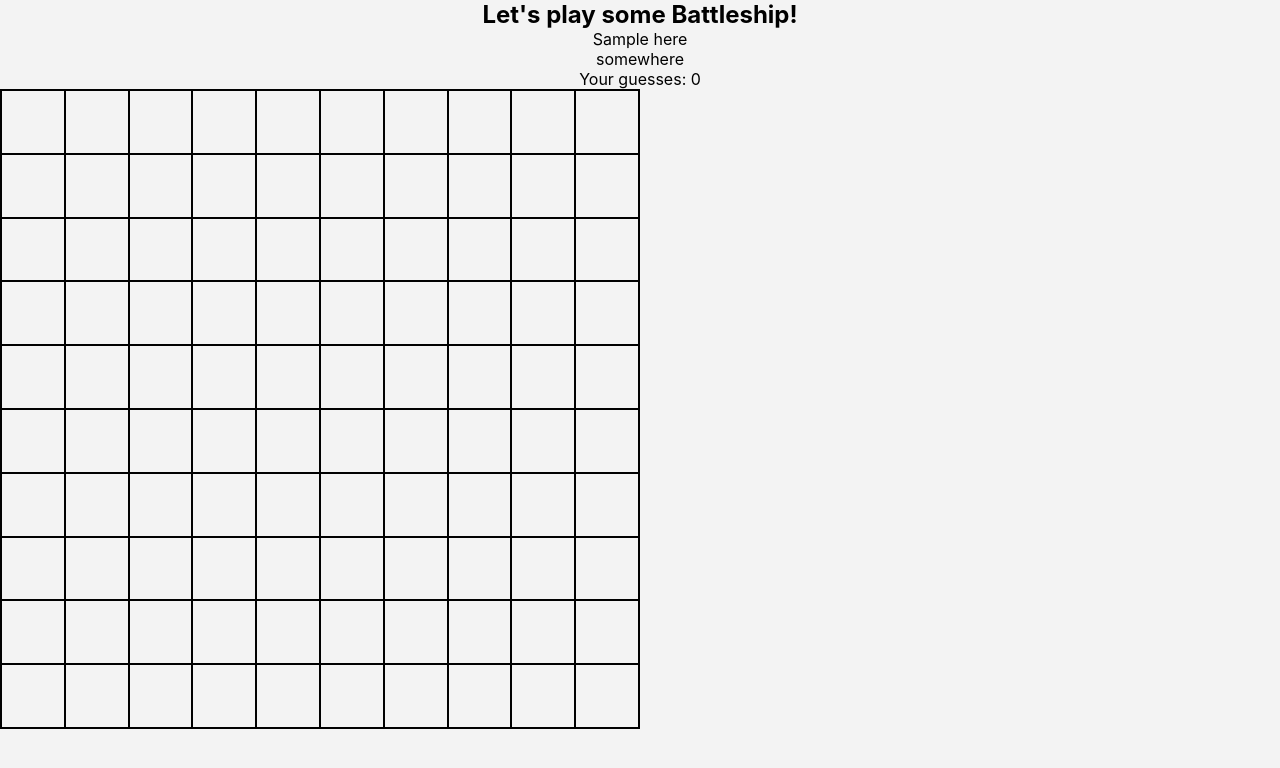
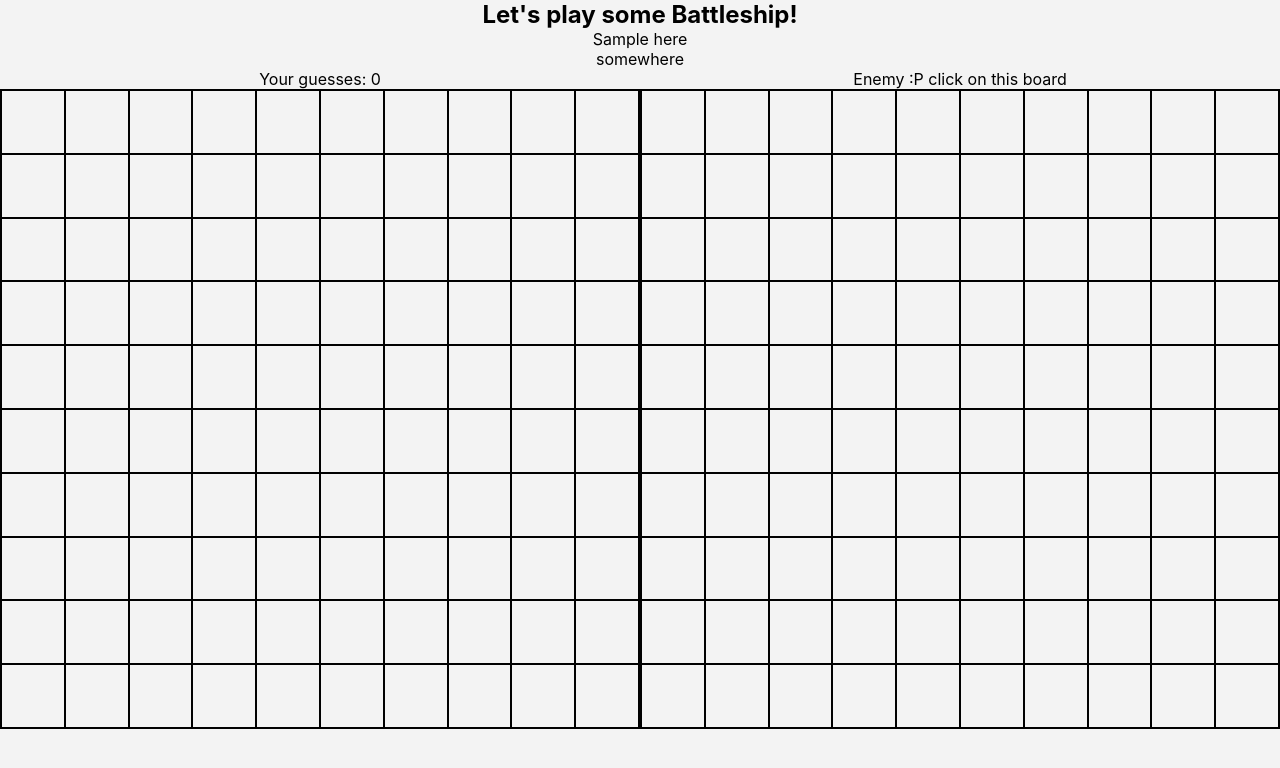
Before and after one commit to kungkotz/battleships, a React (Create React App) app: page / in a window 1280 px wide. Both pictures are taken after typing "Sample" into the empty fields and a click on the button "Start Game". Shown: the top 768 px of the page. Built offline with nearby package versions, Linux system fonts and the light colour scheme; no server answers; a web font is replaced by a local one.

Commit message:
Added enemy board.

```diff
--- a/src/components/GameBoard.jsx
+++ b/src/components/GameBoard.jsx
@@ -1,4 +1,4 @@
-import "../styles/Gameboard.scss";
+import "../styles/GameBoard.scss";
 import { useState, useEffect } from "react"
 
 const GameBoard = ({ socket, username, opponentName }) => {
@@ -8,7 +8,7 @@ const GameBoard = ({ socket, username, opponentName }) => {
 	const yourDivBoxes = []
 	const enemyDivBoxes = [];
 	const yourShips = ['y0', 'y1', 'y2', 'y3']
-	const enemyShips = ['e1', 'e2',];
+	const enemyShips = ['e1', 'e2', 'e3', 'e4'];
 
 	// if (gameStatus === true) {
 	// 	console.log('här försvinner div och spelet börjar')
@@ -33,18 +33,27 @@ const GameBoard = ({ socket, username, opponentName }) => {
 	const clickOnGrid = (e) => {
 		setGuess(guess + 1)
 
-		if (yourShips.includes(e.target.className)) {
+		if (enemyShips.includes(e.target.className)) {
 			postBoxClick(e.target.className, true)
 		}
 
-		if (!yourShips.includes(e.target.className)) {
+		if (!enemyShips.includes(e.target.className)) {
 			postBoxClick(e.target.className, false)
 		}
 	}
 
 	for (let i = 0; i < 100; i++) {
-		yourDivBoxes.push(<div className={`y${i}`} onClick={clickOnGrid} key={`${i}`}></div >)
+		yourDivBoxes.push(<div className={`y${i}`} key={`${i}`}></div >)
 	}
+
+	for (let i = 0; i < 100; i++) {
+		enemyDivBoxes.push(<div className={`e${i}`} onClick={clickOnGrid} key={`${i}`}></div >)
+	}
+
+	// yourShips.forEach(e => {
+	// 	console.log(e)
+	// 	document.querySelector(`.${e}`).style.backgroundColor = 'blue'
+	// })
 
 	useEffect(() => {
 		socket.on('player:disconnected', function (boolean) {
@@ -71,7 +80,12 @@ const GameBoard = ({ socket, username, opponentName }) => {
 						{yourDivBoxes}
 					</div>
 				</section>
-				<section></section>
+				<section>
+					<p>Enemy :P click on this board</p>
+					<div className="enemyBoard">
+						{enemyDivBoxes}
+					</div>
+				</section>
 			</main>
 
 		</div>
--- a/src/styles/GameBoard.scss
+++ b/src/styles/GameBoard.scss
@@ -2,6 +2,12 @@
     margin: 0;
     padding: 0;
     box-sizing: border-box;
+}
+
+main {
+    display: flex;
+    justify-content: space-around;
+    align-items: center;
 }
 
 .yourBoard {
@@ -17,3 +23,17 @@
         border: 1px solid black;
     }
 }
+
+.enemyBoard {
+    border: 1px solid black;
+    height: 40rem;
+    width: 40rem;
+    display: grid;
+    grid-template-columns: repeat(10, 1fr);
+    grid-template-rows: repeat(10, 1fr);
+    grid-column-gap: 0px;
+    grid-row-gap: 0px;
+    div {
+        border: 1px solid black;
+    }
+}
```
Also changed, not shown: src/components/Gameboard.jsx (+20 -6 lines). Lines whose indentation alone changed are shown as unchanged.
